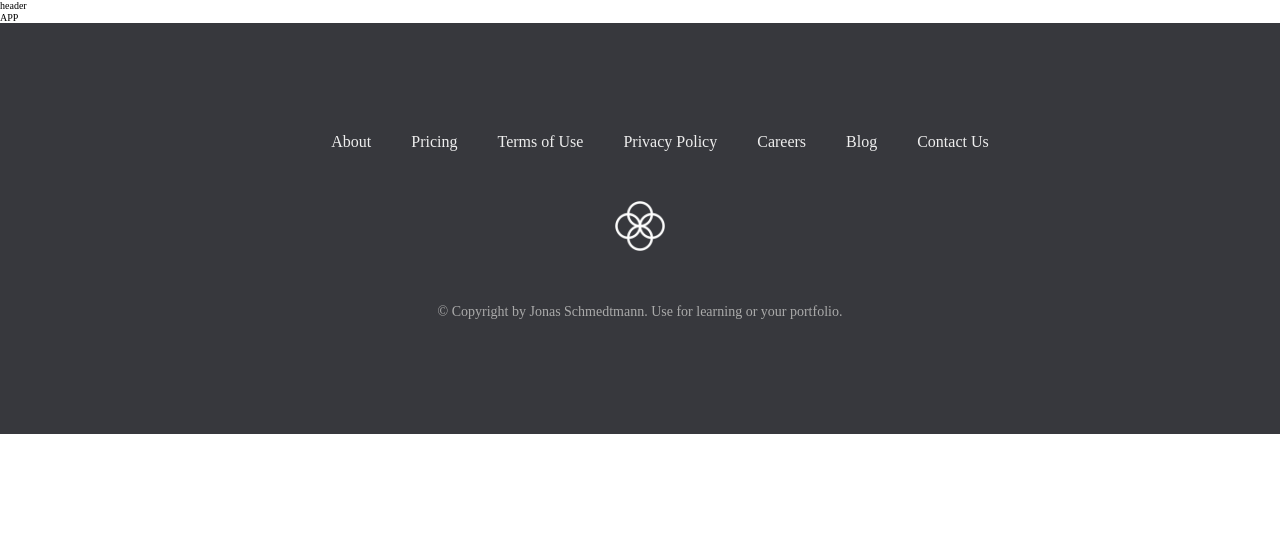
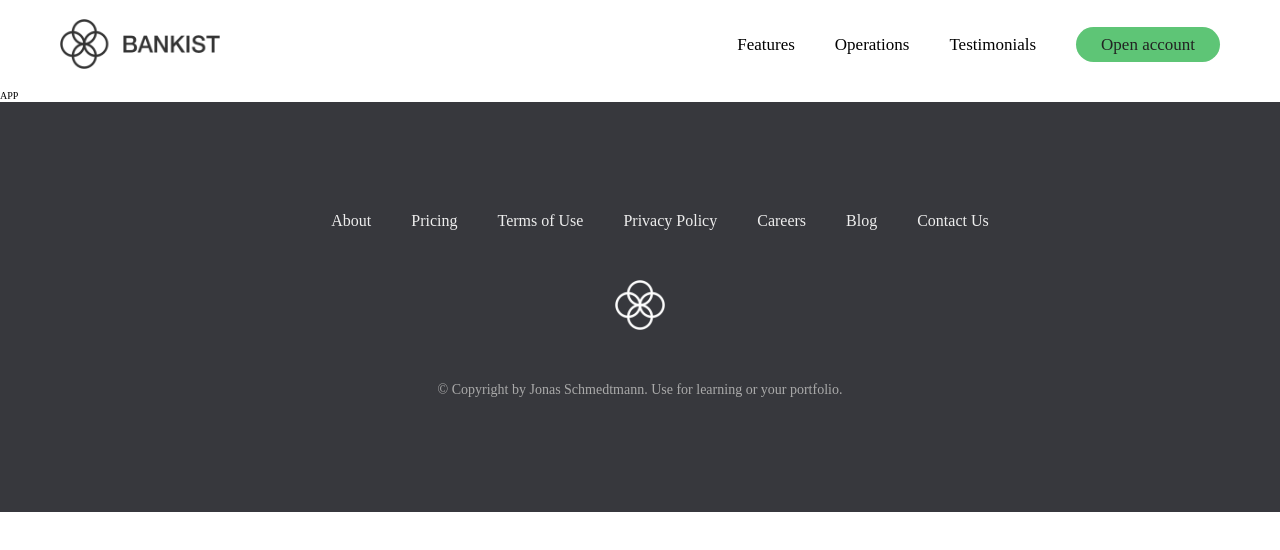
Before and after one commit to leigh79712/fake-bank-app, a Next.js app: page / in a window 1280 px wide. Shown: the top 550 px of the page. Built offline with nearby package versions, Linux system fonts and the light colour scheme.

Commit message:
feat: header

```diff
--- a/components/Header/index.js
+++ b/components/Header/index.js
@@ -1,5 +1,82 @@
+/** @jsxImportSource @emotion/react */
+import { css } from "@emotion/react";
+import Link from "next/link";
+import Image from "next/image";
+import logo from "../../public/images/logo.png";
+
+const Links = [
+  { name: "Features", url: "/features" },
+  { name: "Operations", url: "/operations" },
+  { name: "Testimonials", url: "/testimonials" },
+];
+
 const Header = () => {
-  return <header>header</header>;
+  return (
+    <header
+      css={css`
+        display: flex;
+        justify-content: space-between;
+        align-items: center;
+        height: 9rem;
+        padding: 0 6rem;
+        z-index: 100;
+      `}
+    >
+      <a>
+        <Image src={logo} alt="logo" height={50} width={160} />
+      </a>
+      <ul
+        css={css`
+          display: flex;
+          align-items: center;
+          list-style: none;
+        `}
+      >
+        {Links.map((link) => (
+          <li
+            key={link.name}
+            css={css`
+              margin-left: 4rem;
+            `}
+          >
+            <Link href={link.name}>
+              <a
+                css={css`
+                  font-size: 1.7rem;
+                  font-weight: 400;
+                  color: inherit;
+                  text-decoration: none;
+                  display: block;
+                `}
+              >
+                {link.name}
+              </a>
+            </Link>
+          </li>
+        ))}
+        <li
+          css={css`
+            margin-left: 4rem;
+          `}
+        >
+          <Link href="/open-account">
+            <a
+              css={css`
+                font-size: 1.7rem;
+                font-weight: 400;
+                color: #222;
+                background-color: #5ec576;
+                padding: 0.8rem 2.5rem;
+                border-radius: 3rem;
+              `}
+            >
+              Open account
+            </a>
+          </Link>
+        </li>
+      </ul>
+    </header>
+  );
 };
 
 export default Header;
```
Also changed, not shown: 1 other file (tests, documents, lock files or other folders).
